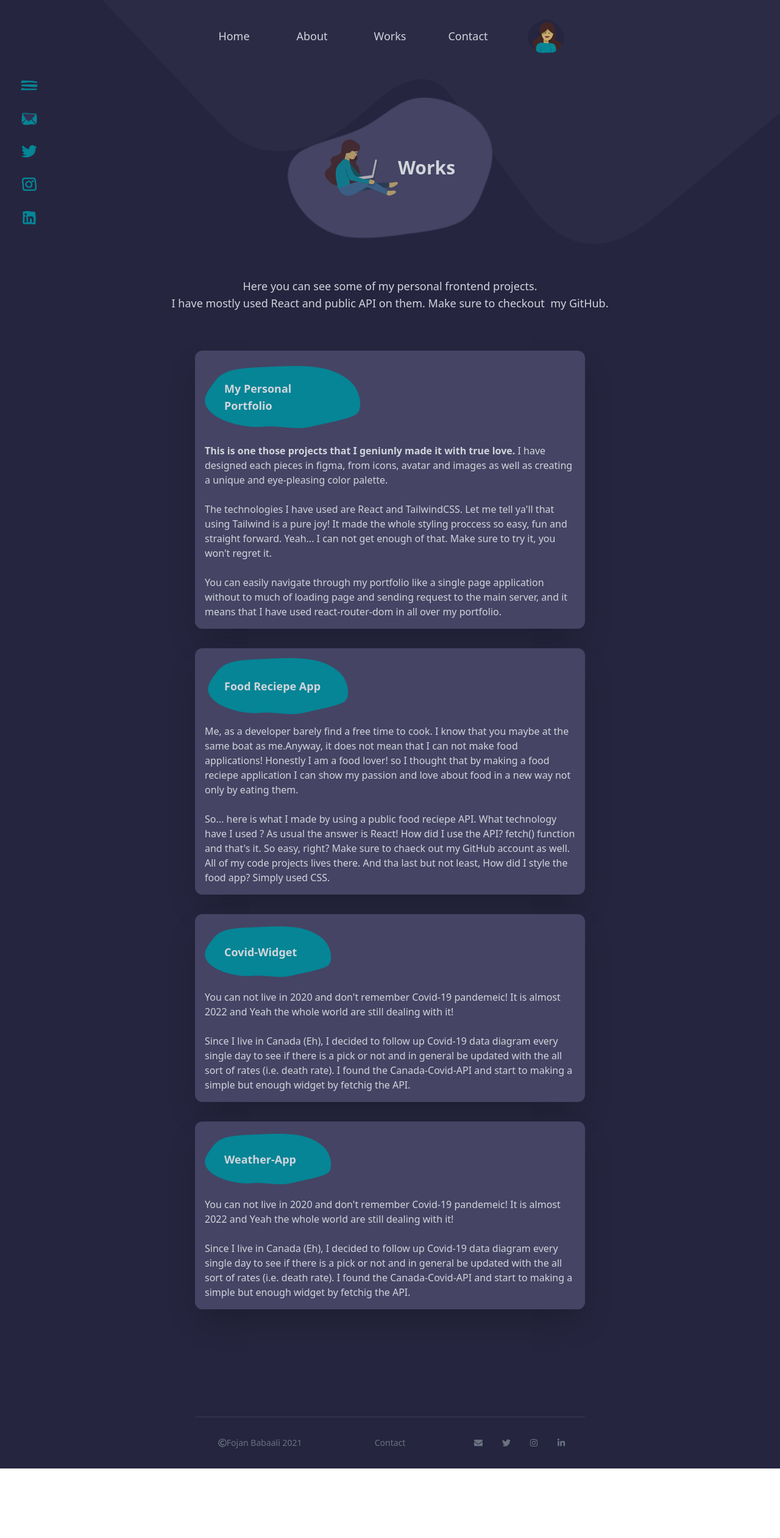
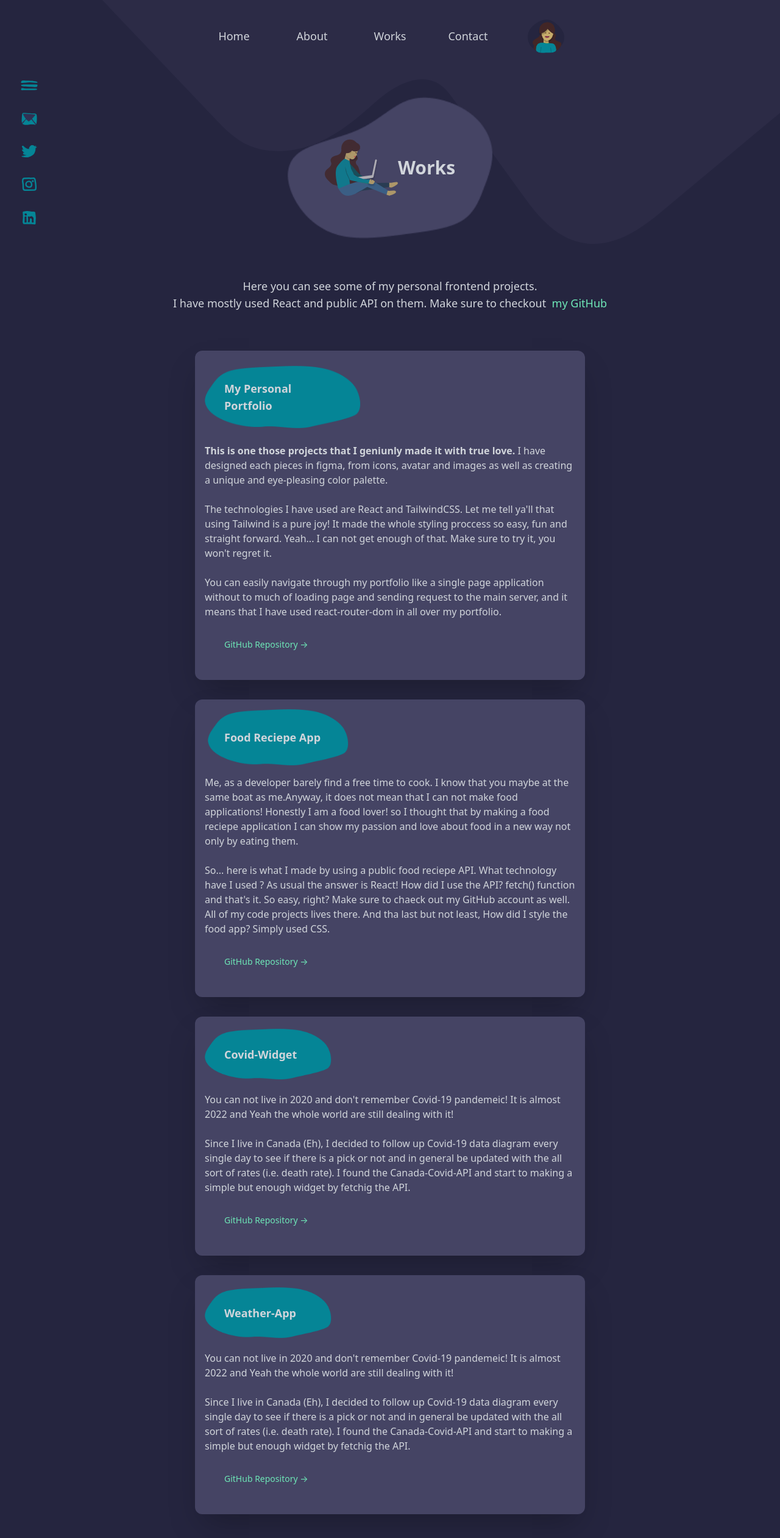
Before and after one commit to fojanb/Fojan-Portfolio, a React (Create React App) app: page /works in a window 1280 px wide. Shown: the top 2522 px of the page at 61% size. Before the commit the page ends 2408 px from the top, so only its background shows below. Built offline with nearby package versions, Linux system fonts and the light colour scheme.

Commit message:
Updating Works Component with Some New Infos

```diff
--- a/src/components/Works/Works.js
+++ b/src/components/Works/Works.js
@@ -14,9 +14,10 @@ const Works = () => {
         <div>
           I have mostly used React and public API on them. Make sure to checkout{" "}
           <a href="https://github.com/fojanb" target="_blank">
-            &nbsp;my GitHub
+            <span className="text-bold text-green-300 hover:text-green-600 transform hover:scale-100 hover:transition duration-500 ease-in-out">
+              &nbsp;my GitHub
+            </span>
           </a>
-          .
         </div>
       </p>
       <div className="grid grid-rows-1 grid-cols-1 gap-8 text-gray-100 w-1/2  m-auto py-8 lg:w-3/4 md:grid-cols-1 md:w-1/2 galaxy:w-3/4 sm:grid-cols-1 sm:gap-4 ">
@@ -44,6 +45,9 @@ const Works = () => {
               application without to much of loading page and sending request to
               the main server, and it means that I have used react-router-dom in
               all over my portfolio.
+              <div className="flex items-left w-60 text-sm p-8 text-gray-300">
+                <span className="text-green-300 hover:text-green-600 transform hover:scale-100 hover:transition duration-500 ease-in-out"><a href="" target="_blank">GitHub Repository →</a></span>
+              </div>
             </article>
           </div>
         </div>
@@ -66,6 +70,9 @@ const Works = () => {
               sure to chaeck out my GitHub account as well. All of my code
               projects lives there. And tha last but not least, How did I style
               the food app? Simply used CSS.
+              <div className="flex items-left w-60 text-sm p-8 text-gray-300">
+              <span className="text-green-300 hover:text-green-600 transform hover:scale-100 hover:transition duration-500 ease-in-out"><a href="" target="_blank">GitHub Repository →</a></span>
+              </div>
             </article>
           </div>
         </div>
@@ -84,6 +91,9 @@ const Works = () => {
               general be updated with the all sort of rates (i.e. death rate). I
               found the Canada-Covid-API and start to making a simple but enough
               widget by fetchig the API.
+              <div className="flex items-left w-60 text-sm p-8 text-gray-300">
+              <span className="text-green-300 hover:text-green-600 transform hover:scale-100 hover:transition duration-500 ease-in-out"><a href="" target="_blank">GitHub Repository →</a></span>
+              </div>
             </article>
           </div>
         </div>
@@ -102,6 +112,9 @@ const Works = () => {
               general be updated with the all sort of rates (i.e. death rate). I
               found the Canada-Covid-API and start to making a simple but enough
               widget by fetchig the API.
+              <div className="flex items-left w-60 text-sm p-8 text-gray-300">
+              <span className="text-green-300 hover:text-green-600 transform hover:scale-100 hover:transition duration-500 ease-in-out"><a href="" target="_blank">GitHub Repository →</a></span>
+              </div>
             </article>
           </div>
         </div>
```
